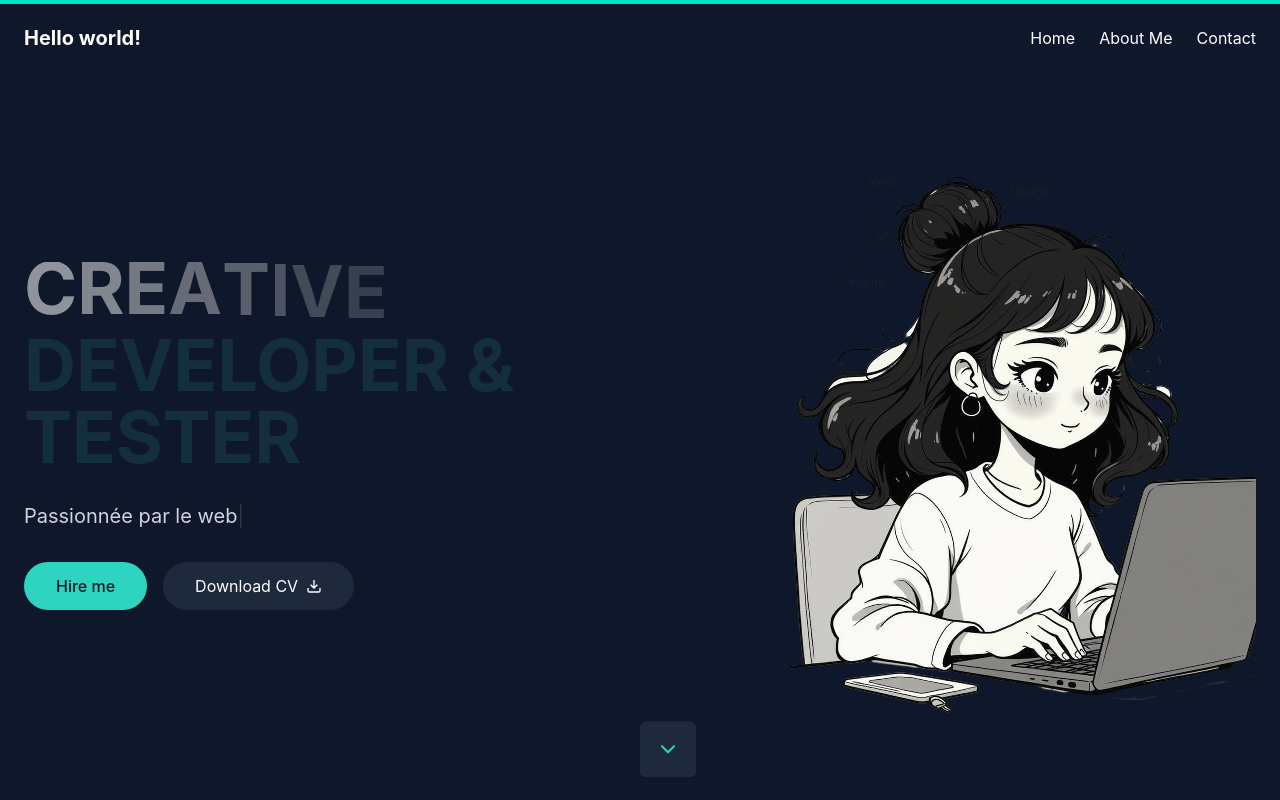
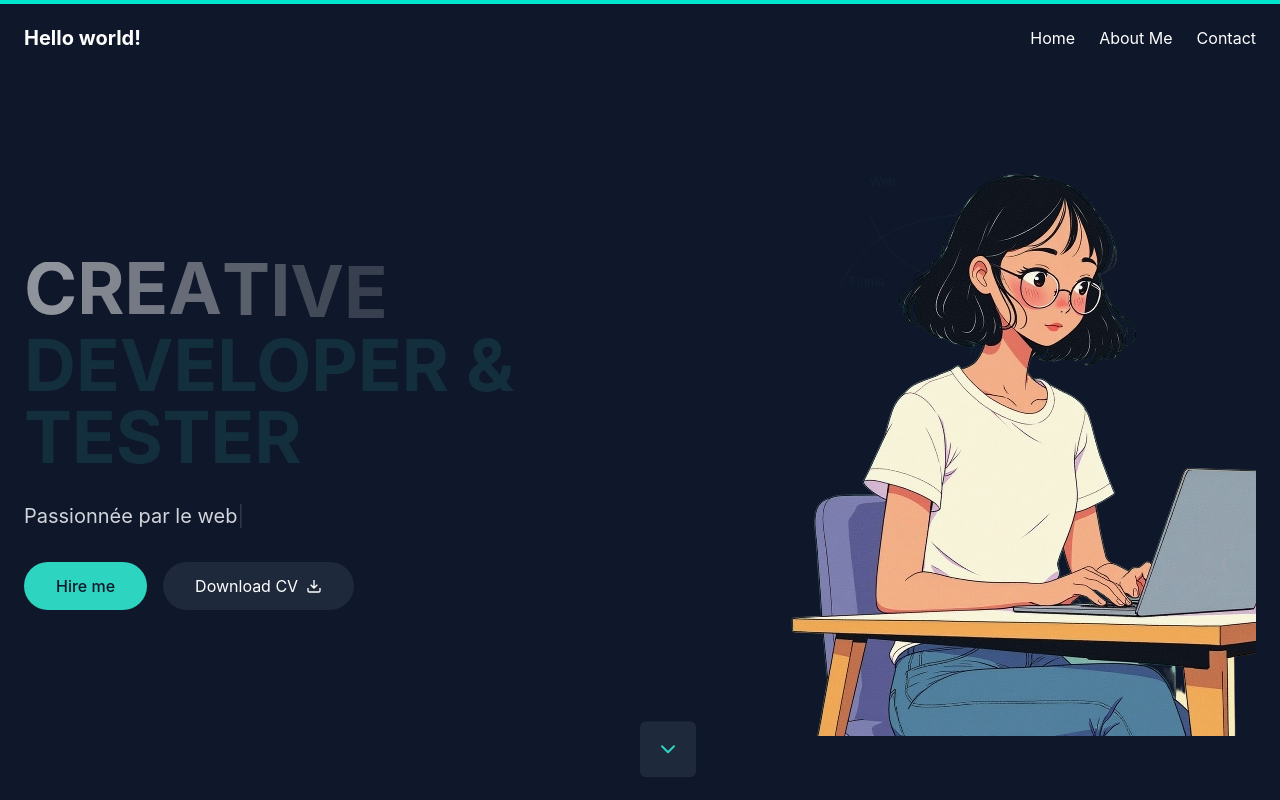
Before and after one commit to MarinaAdr/Portfolio, a React (Vite) app: page / in a window 1280 px wide. Shown: the top 800 px of the page. Built offline with nearby package versions, Linux system fonts and the light colour scheme.

Commit message:
ajout autre image header

```diff
--- a/src/components/Header.tsx
+++ b/src/components/Header.tsx
@@ -1,11 +1,30 @@
-import React from 'react';
+import React, { useState, useEffect } from 'react';
 import { motion } from 'framer-motion';
 import { ReactTyped } from 'react-typed';
 import { ChevronDown } from 'lucide-react';
 import Home from "../assets/home.png";
-import CV from "../assets/pdf/cv.pdf"; // Import the CV file
+import Home1 from "../assets/home1.png";
+import Home2 from "../assets/home 2.png";
+import CV from "../assets/pdf/cv.pdf";
+
 
 const Header = () => {
+  // State pour suivre l'image actuelle
+  const [currentImageIndex, setCurrentImageIndex] = useState(0);
+
+  // Tableau des images
+  const images = [Home, Home1, Home2];
+
+  // Effet pour changer l'image toutes les 5 secondes
+  useEffect(() => {
+    const intervalId = setInterval(() => {
+      setCurrentImageIndex((prevIndex) => (prevIndex + 1) % images.length);
+    }, 5000);
+
+    // Nettoyage de l'intervalle lors du démontage du composant
+    return () => clearInterval(intervalId);
+  }, []);
+
   // Animation variants for the title letters
   const titleAnimation = {
     hidden: { opacity: 0 },
@@ -132,10 +151,16 @@ const Header = () => {
           {/* Right content - Illustration */}
           <div className="mt-10 md:mt-0 relative">
             <div className="relative z-10">
-              <img
-                src={Home}
-                alt="developper illustration"
-                className="w-[100%] h-[100%] bg-none "
+              {/* Affiche uniquement l'image actuelle avec une transition en fondu */}
+              <motion.img
+                key={currentImageIndex}
+                src={images[currentImageIndex]}
+                alt="developer illustration"
+                className="w-full h-full bg-none"
+                initial={{ opacity: 0 }}
+                animate={{ opacity: 1 }}
+                exit={{ opacity: 0 }}
+                transition={{ duration: 0.5 }}
               />
             </div>
             <div className="absolute inset-0 -z-0">
```
Also changed, not shown: src/assets/home 2.png (added), src/assets/home1.png (added).
